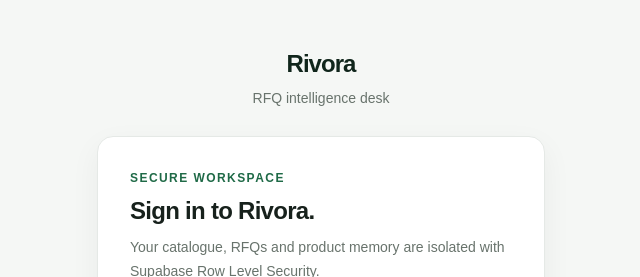
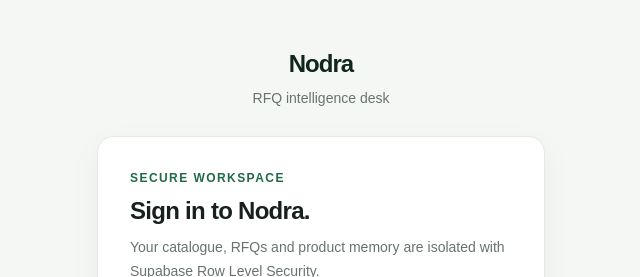
Before and after one commit to miromnb-coder/Rivora, a Next.js app: page /login in a window 1280 px wide. Shown: the top 277 px of the page, without its empty margins (319-959 px from the left). Built offline with nearby package versions, Linux system fonts and the light colour scheme.

Commit message:
Rebrand login to Nodra

```diff
--- a/app/login/page.tsx
+++ b/app/login/page.tsx
@@ -11,13 +11,13 @@ export default async function LoginPage({
     <main className="min-h-screen bg-[#f5f7f5] px-5 py-12">
       <div className="mx-auto max-w-md">
         <div className="mb-7 text-center">
-          <div className="text-2xl font-extrabold tracking-[-.04em] text-[#10251b]">Rivora</div>
+          <div className="text-2xl font-extrabold tracking-[-.04em] text-[#10251b]">Nodra</div>
           <div className="mt-2 text-sm text-[var(--muted)]">RFQ intelligence desk</div>
         </div>
 
         <div className="surface p-6 sm:p-8">
           <div className="kicker">Secure workspace</div>
-          <h1 className="mt-2 text-2xl font-extrabold tracking-[-.03em]">Sign in to Rivora.</h1>
+          <h1 className="mt-2 text-2xl font-extrabold tracking-[-.03em]">Sign in to Nodra.</h1>
           <p className="mt-2 text-sm leading-6 text-[var(--muted)]">
             Your catalogue, RFQs and product memory are isolated with Supabase Row Level Security.
           </p>
```
